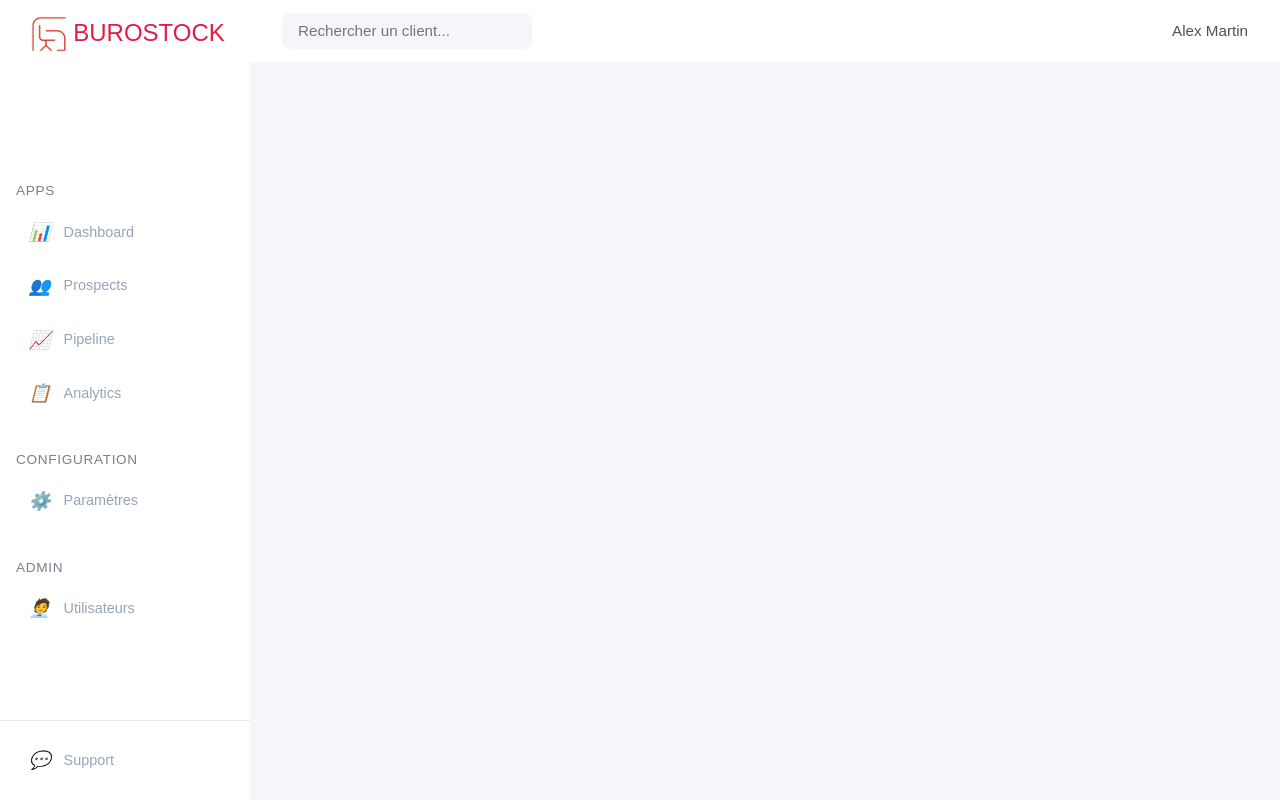
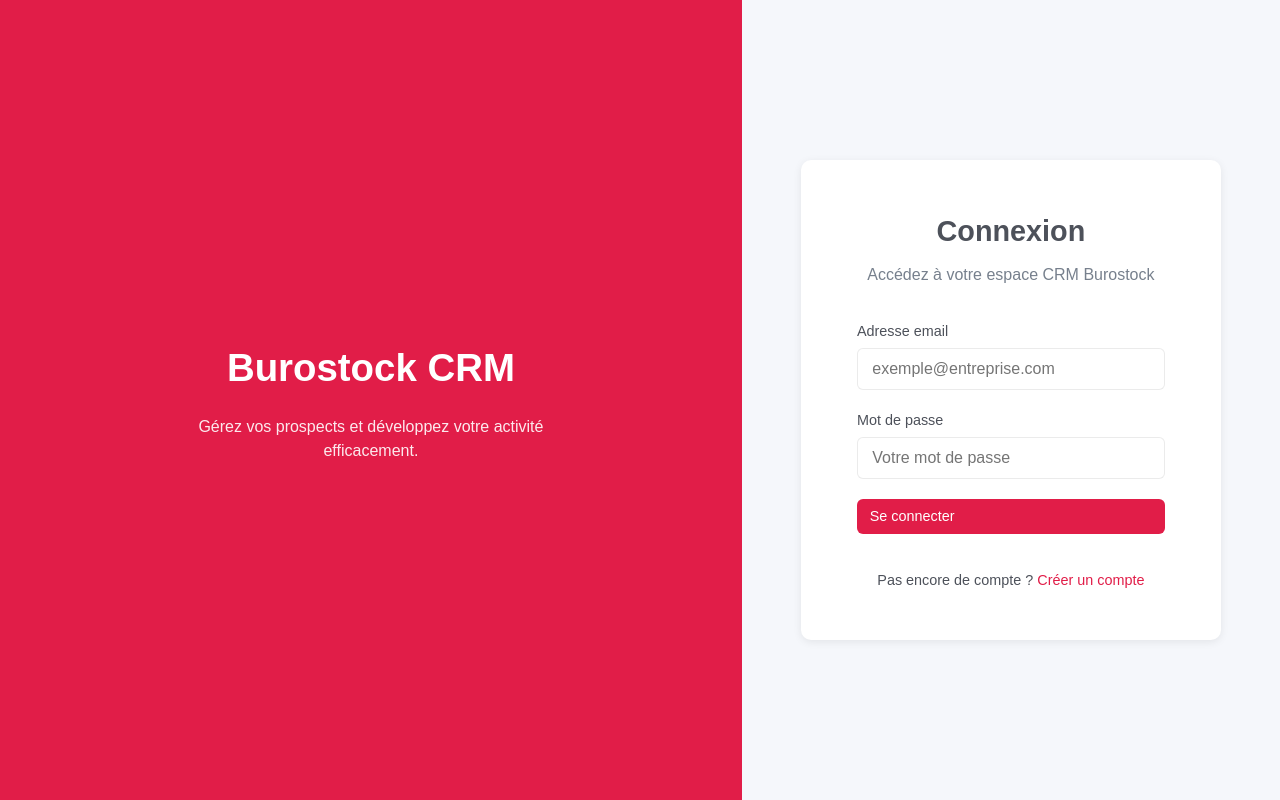
Before and after one commit to mnsmanao-ai/Hackathon, a Vue app: page /auth/login in a window 1280 px wide. Built offline with nearby package versions, Linux system fonts and the light colour scheme; a web font is replaced by a local one.

Commit message:
add authentication layout and login view with routing

```diff
--- a/src/App.vue
+++ b/src/App.vue
@@ -10,6 +10,7 @@ import { useRoute } from 'vue-router'
 
 // Imports des layouts globaux
 import DefaultLayout from '@/layouts/DefaultLayout.vue'
+import AuthLayout from "@/layouts/AuthLayout.vue";
 
 // Récupération de la route actuelle
 const route = useRoute()
@@ -18,6 +19,8 @@ const route = useRoute()
 const layout = computed(() => {
   const layoutName = route.meta.layout || 'default'
   switch (layoutName) {
+    case "auth":
+      return AuthLayout
     default:
       return DefaultLayout
   }
--- /dev/null
+++ b/src/layouts/AuthLayout.vue
@@ -0,0 +1,106 @@
+<template>
+  <div class="auth-layout">
+    <div class="auth-layout__left">
+      <div class="brand">
+        <h1>Burostock CRM</h1>
+        <p>Gérez vos prospects et développez votre activité efficacement.</p>
+      </div>
+    </div>
+
+    <div class="auth-layout__right">
+      <main class="auth-container">
+        <router-view />
+      </main>
+    </div>
+  </div>
+</template>
+
+<script setup>
+// Pas de logique ici — le layout sert juste à afficher les pages enfants
+</script>
+
+<style lang="scss" scoped>
+@use '@/assets/styles/variables';
+
+.auth-layout {
+  display: flex;
+  height: 100vh;
+  background: #f5f7fb;
+  overflow: hidden;
+
+  &__left {
+    flex: 1.2;
+    background: variables.$red;
+    color: #fff;
+    display: flex;
+    flex-direction: column;
+    justify-content: center;
+    align-items: center;
+    padding: 3rem;
+    text-align: center;
+
+    .brand {
+      max-width: 380px;
+      h1 {
+        font-size: 2.4rem;
+        font-weight: 700;
+        margin-bottom: 1rem;
+      }
+      p {
+        font-size: 1rem;
+        line-height: 1.5;
+        opacity: 0.9;
+      }
+    }
+  }
+
+  &__right {
+    flex: 1;
+    display: flex;
+    align-items: center;
+    justify-content: center;
+
+    .auth-container {
+      background: variables.$background;
+      padding: 3rem 3.5rem;
+      border-radius: 10px;
+      box-shadow: 0 2px 8px rgba(0, 0, 0, 0.08);
+      width: 100%;
+      max-width: 420px;
+      animation: fadeIn 0.3s ease;
+    }
+  }
+
+  @media (max-width: 900px) {
+    flex-direction: column;
+
+    &__left {
+      flex: none;
+      height: 200px;
+      padding: 1.5rem;
+      h1 {
+        font-size: 1.8rem;
+      }
+    }
+
+    &__right {
+      flex: 1;
+      .auth-container {
+        max-width: 90%;
+        padding: 2rem;
+      }
+    }
+  }
+}
+
+@keyframes fadeIn {
+  from {
+    opacity: 0;
+    transform: translateY(10px);
+  }
+  to {
+    opacity: 1;
+    transform: translateY(0);
+  }
+}
+</style>
--- a/src/layouts/DefaultLayout.vue
+++ b/src/layouts/DefaultLayout.vue
@@ -43,6 +43,9 @@
     <main class="main">
       <!-- Topbar -->
       <header class="topbar">
+        <div class="topbar__burger" onclick="@toggleSidebar()">
+          <i class="icon">☰</i>
+        </div>
         <div class="topbar__search">
           <input type="text" placeholder="Rechercher un client..." v-model="search" />
         </div>
@@ -63,6 +66,16 @@
 <script setup>
 import { ref } from 'vue'
 const search = ref('')
+
+// logique du burger menu pour mobile
+function toggleSidebar(){
+  const sidebar = document.querySelector('.sidebar')
+  if (sidebar.style.display === 'flex') {
+    sidebar.style.display = 'none'
+  } else {
+    sidebar.style.display = 'flex'
+  }
+}
 </script>
 
 <style lang="scss" scoped>
@@ -125,8 +138,13 @@ const search = ref('')
       }
     }
 
-    @media (max-width: 768px) {
+    @media (max-width: 1024px) {
       display: none;
+      position: absolute;
+      left: 0;
+      top: 0;
+      height: 100%;
+      z-index: 1000;
     }
   }
 
@@ -141,6 +159,16 @@ const search = ref('')
       align-items: center;
       justify-content: space-between;
       padding: 0.8rem 2rem;
+
+      &__burger {
+        display: none;
+        font-size: 1.5rem;
+        cursor: pointer;
+
+        @media (max-width: 1024px) {
+          display: block;
+        }
+      }
 
       &__search input {
         border: none;
--- a/src/router/index.js
+++ b/src/router/index.js
@@ -1,11 +1,24 @@
 import { createRouter, createWebHistory } from 'vue-router'
 import DashboardView from '@/views/DashboardView.vue'
 import ProspectView from '@/views/ProspectView.vue'
+import LoginView from "@/views/LoginView.vue";
 
 const routes = [
-    { path: '/dashboard', component: DashboardView, meta: { layout: 'default' } },
-    { path: '/prospects', component: ProspectView, meta: { layout: 'default' } },
-    { path: '/', redirect: '/dashboard' }
+    {
+        path: '/auth',
+        meta : { layout: 'auth' },
+        children: [
+            { path: 'login', component: LoginView, meta : { layout: 'auth' } },
+        ],
+    },
+    {
+        path: '/',
+        children: [
+            { path: 'dashboard', component: DashboardView },
+            { path: 'prospects', component: ProspectView },
+            // autres routes internes
+        ],
+    }
 ]
 
 const router = createRouter({
--- /dev/null
+++ b/src/views/LoginView.vue
@@ -0,0 +1,166 @@
+<template>
+  <section class="login-view">
+    <h2 class="login-view__title">Connexion</h2>
+    <p class="login-view__subtitle">Accédez à votre espace CRM Burostock</p>
+
+    <form @submit.prevent="handleLogin" class="login-form">
+      <div class="form-group">
+        <label for="email">Adresse email</label>
+        <input
+            type="email"
+            id="email"
+            v-model="email"
+            required
+            placeholder="exemple@entreprise.com"
+        />
+      </div>
+
+      <div class="form-group">
+        <label for="password">Mot de passe</label>
+        <input
+            type="password"
+            id="password"
+            v-model="password"
+            required
+            placeholder="Votre mot de passe"
+        />
+      </div>
+
+      <div v-if="errorMessage" class="error-message">
+        {{ errorMessage }}
+      </div>
+
+      <button type="submit" class="btn btn__primary" :disabled="loading">
+        <span v-if="loading" class="loader"></span>
+        <span v-else>Se connecter</span>
+      </button>
+
+      <p class="login-form__register">
+        Pas encore de compte ?
+        <RouterLink to="/auth/register">Créer un compte</RouterLink>
+      </p>
+    </form>
+  </section>
+</template>
+
+<script setup>
+import { ref } from 'vue'
+import axios from 'axios'
+import { useRouter } from 'vue-router'
+
+const email = ref('')
+const password = ref('')
+const loading = ref(false)
+const errorMessage = ref('')
+const router = useRouter()
+
+const handleLogin = async () => {
+  loading.value = true
+  errorMessage.value = ''
+
+  try {
+    // 🔗 Appel de ton API Backend (exemple)
+    const response = await axios.post('https://api.burostock.fr/auth/login', {
+      email: email.value,
+      password: password.value
+    })
+
+    // Exemple de réponse : { token: "...", user: { name: "..." } }
+    localStorage.setItem('token', response.data.token)
+    localStorage.setItem('user', JSON.stringify(response.data.user))
+
+    // Redirection après connexion réussie
+    router.push('/')
+  } catch (err) {
+    if (err.response?.status === 401) {
+      errorMessage.value = 'Identifiants invalides.'
+    } else {
+      errorMessage.value = 'Erreur de connexion au serveur.'
+    }
+  } finally {
+    loading.value = false
+  }
+}
+</script>
+
+<style lang="scss" scoped>
+@use '@/assets/styles/variables';
+
+.login-view {
+  text-align: center;
+  width: 100%;
+
+  &__title {
+    font-size: 1.8rem;
+    font-weight: 700;
+    margin-bottom: 0.5rem;
+  }
+
+  &__subtitle {
+    font-size: 1rem;
+    color: variables.$gray-04;
+    margin-bottom: 2rem;
+  }
+}
+
+.login-form {
+  display: flex;
+  flex-direction: column;
+  gap: 1.2rem;
+  text-align: left;
+
+  .form-group {
+    display: flex;
+    flex-direction: column;
+    label {
+      font-size: 0.9rem;
+      margin-bottom: 0.3rem;
+      font-weight: 500;
+    }
+    input {
+      padding: 0.7rem 0.9rem;
+      border: 1px solid variables.$border;
+      border-radius: 6px;
+      font-size: 1rem;
+      outline: none;
+      transition: border 0.2s ease;
+
+      &:focus {
+        border-color: variables.$red;
+      }
+    }
+  }
+
+  .error-message {
+    background: variables.$red-soft;
+    color: variables.$red;
+    padding: 0.7rem;
+    border-radius: 6px;
+    text-align: center;
+    font-size: 0.9rem;
+  }
+
+  .btn {
+    .loader {
+      width: 18px;
+      height: 18px;
+      border-top-color: transparent;
+      border-radius: 50%;
+      display: inline-block;
+      animation: spin 0.8s linear infinite;
+    }
+  }
+
+  &__register {
+    text-align: center;
+    font-size: 0.9rem;
+    margin-top: 1rem;
+  }
+}
+
+@keyframes spin {
+  to {
+    transform: rotate(360deg);
+  }
+}
+</style>
```
